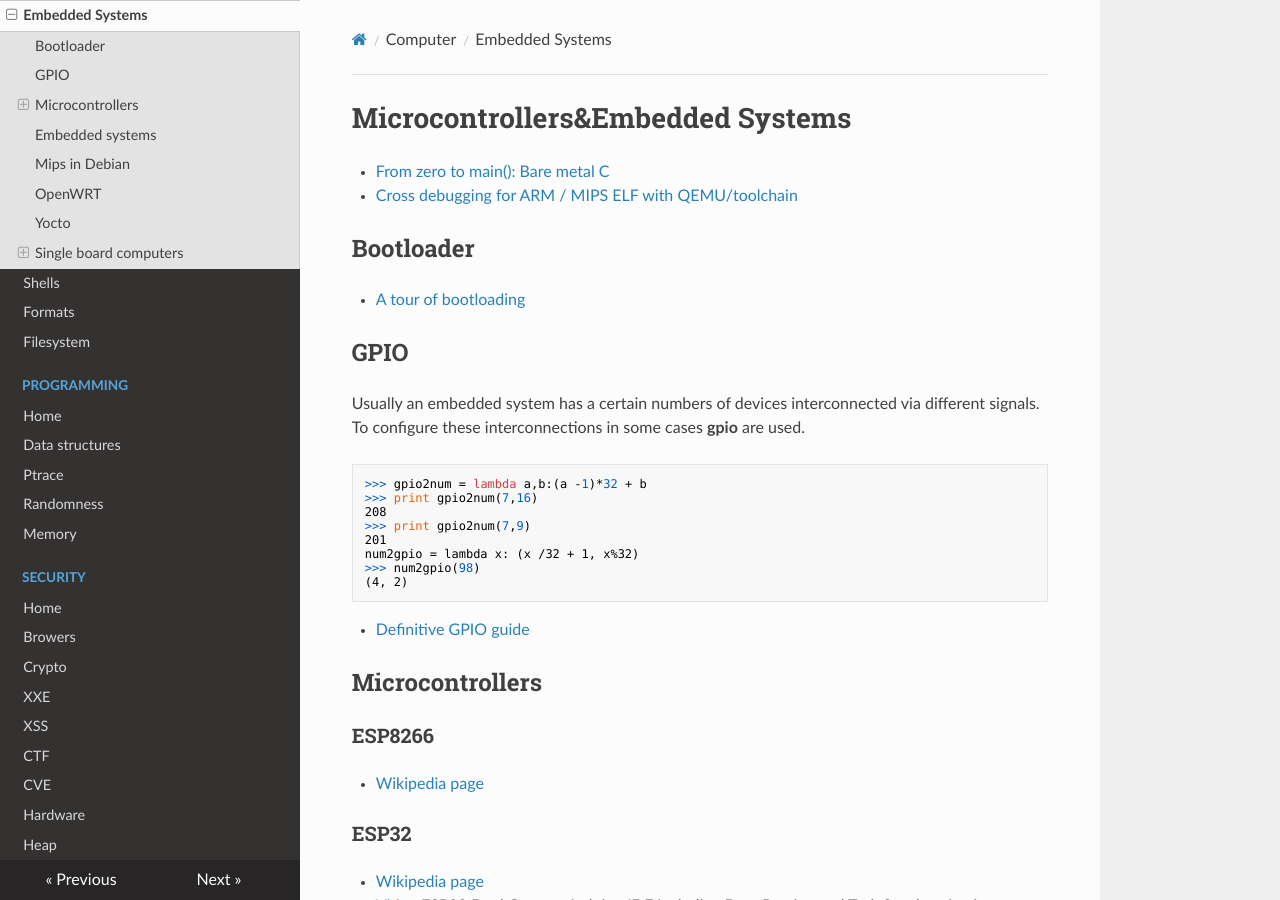
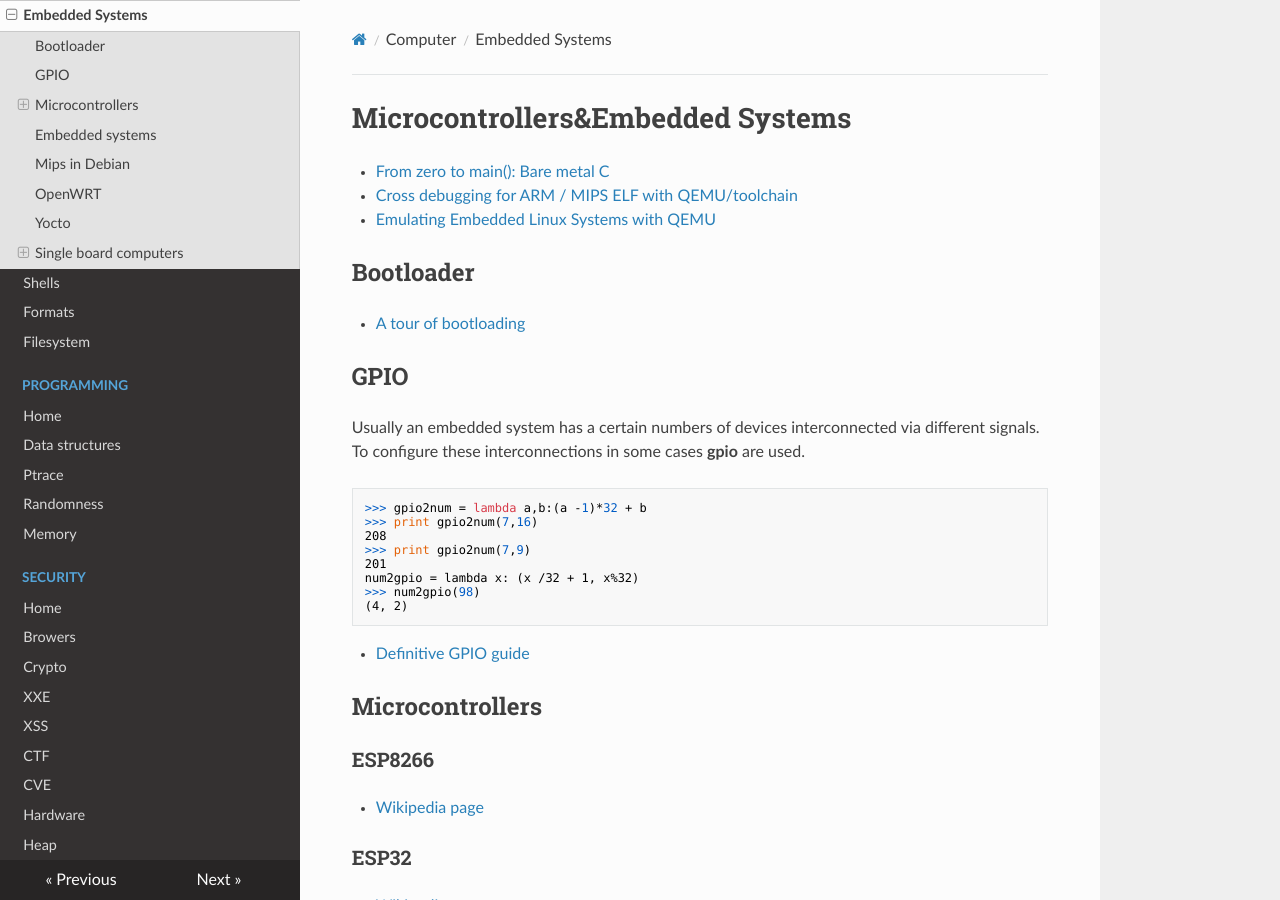
Before and after one commit to gipi/low-level, an MkDocs documentation site: the page built from docs/embedded.md, in a window 1280 px wide and 900 px high. Built offline with MkDocs 1.6.1, drawn with Linux system fonts in a browser that asks for light colours; nearby versions of some CDN libraries; old or Windows-style settings are respelled for this version of MkDocs.

Commit message:
Update embedded.md

```diff
--- a/docs/embedded.md
+++ b/docs/embedded.md
@@ -2,6 +2,7 @@
 
  - [From zero to main(): Bare metal C](https://interrupt.memfault.com/blog/zero-to-main-1)
  - [Cross debugging for ARM / MIPS ELF with QEMU/toolchain](https://reverseengineering.stackexchange.com/questions/8829/cross-debugging-for-arm-mips-elf-with-qemu-toolchain)
+ - [Emulating Embedded Linux Systems with QEMU](https://www.novetta.com/2018/02/emulating-embedded-linux-systems-with-qemu/)
 
 ## Bootloader
 
```
